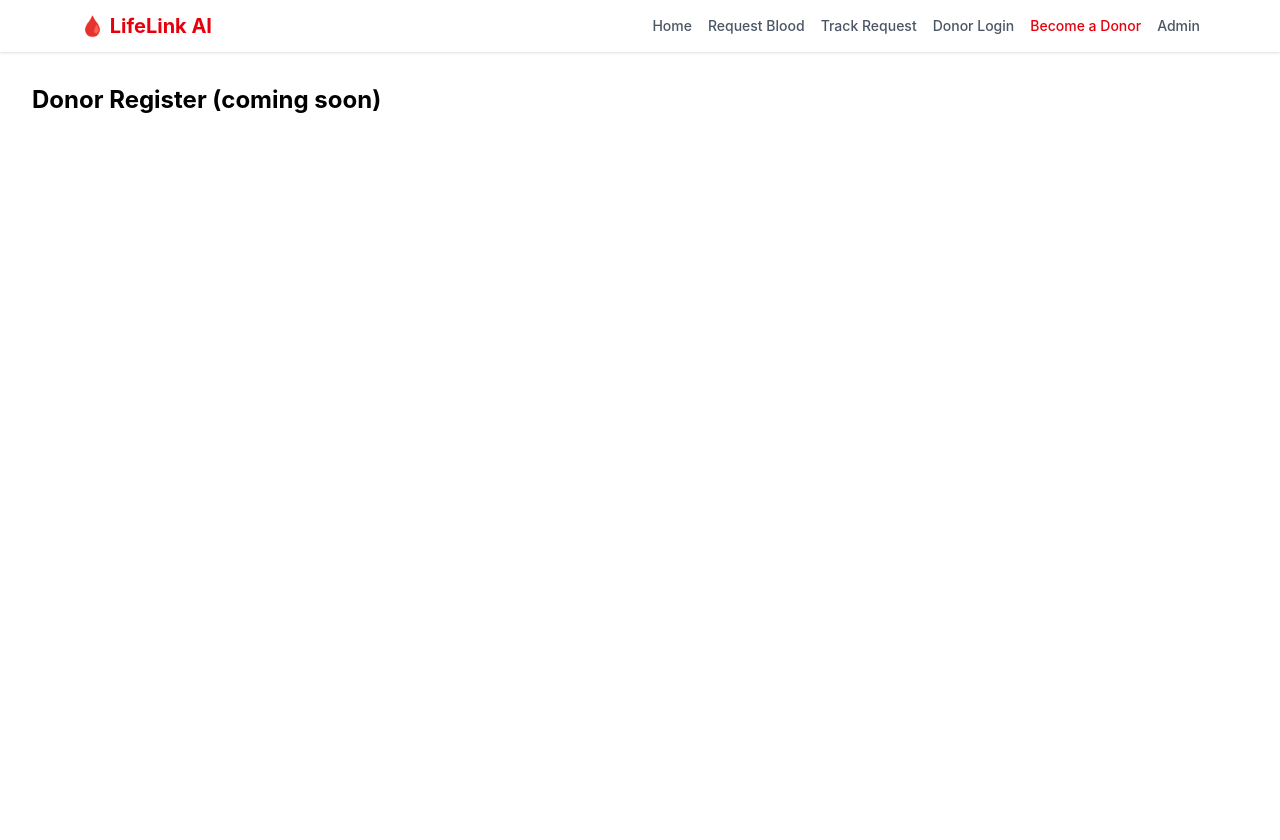
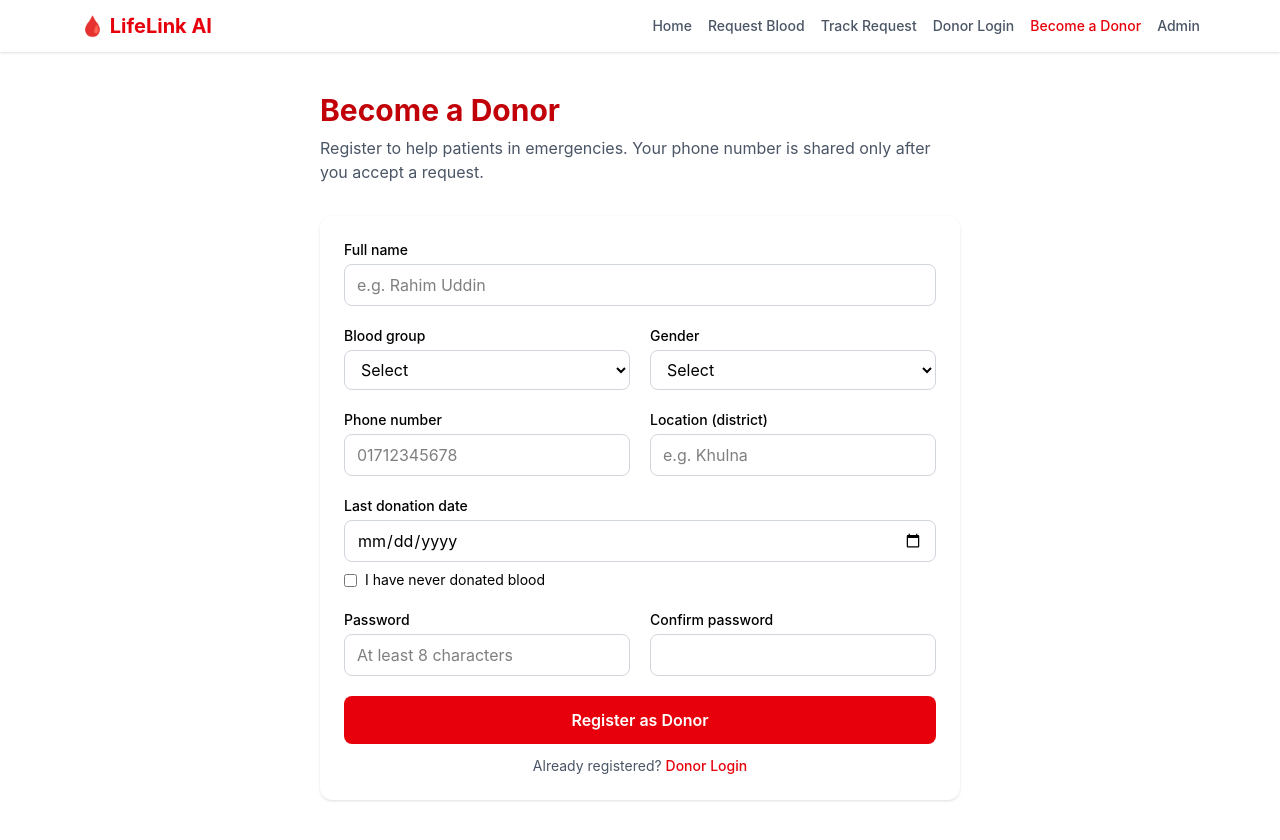
Before and after one commit to TabassumEma/cse4104-7c-t06-LifeLink-AI, a React (Vite) app in the folder frontend/: page /donor/register in a window 1280 px wide. Before the commit the page ends 800 px from the top, so only its background shows below. Built offline with nearby package versions, Linux system fonts and the light colour scheme.

Commit message:
Added donor registration form with validation

```diff
--- a/frontend/src/App.jsx
+++ b/frontend/src/App.jsx
@@ -2,6 +2,7 @@ import { BrowserRouter, Routes, Route } from "react-router-dom";
 import Navbar from "./components/Navbar";
 import Home from "./pages/public/Home";
 import Placeholder from "./pages/Placeholder";
+import DonorRegister from "./pages/auth/DonorRegister";
 
 export default function App() {
   return (
@@ -12,7 +13,7 @@ export default function App() {
         <Route path="/request" element={<Placeholder title="Request Blood" />} />
         <Route path="/track" element={<Placeholder title="Track Request" />} />
         <Route path="/donor/login" element={<Placeholder title="Donor Login" />} />
-        <Route path="/donor/register" element={<Placeholder title="Donor Register" />} />
+        <Route path="/donor/register" element={<DonorRegister />} />
         <Route path="/admin/login" element={<Placeholder title="Admin Login" />} />
       </Routes>
     </BrowserRouter>
--- /dev/null
+++ b/frontend/src/pages/auth/DonorRegister.jsx
@@ -0,0 +1,265 @@
+import { useState } from "react";
+import { Link } from "react-router-dom";
+import { nextEligibleDate, isInCooldown, formatDate } from "../../utils/cooldown";
+
+const bloodGroups = ["A+", "A-", "B+", "B-", "AB+", "AB-", "O+", "O-"];
+const locations = [
+  "Khulna", "Dhaka", "Chattogram", "Rajshahi", "Sylhet", "Barishal",
+  "Rangpur", "Mymensingh", "Jashore", "Bagerhat", "Satkhira", "Narail",
+  "Gazipur", "Narayanganj", "Cumilla", "Bogura",
+];
+
+const initial = {
+  name: "",
+  bloodGroup: "",
+  gender: "",
+  phone: "",
+  location: "",
+  neverDonated: false,
+  lastDonation: "",
+  password: "",
+  confirmPassword: "",
+};
+
+const inputClass =
+  "w-full rounded-lg border border-gray-300 px-3 py-2 focus:border-red-500 focus:outline-none";
+
+function Field({ label, error, children }) {
+  return (
+    <div>
+      <label className="mb-1 block text-sm font-medium">{label}</label>
+      {children}
+      {error && <p className="mt-1 text-sm text-red-600">{error}</p>}
+    </div>
+  );
+}
+
+export default function DonorRegister() {
+  const [form, setForm] = useState(initial);
+  const [errors, setErrors] = useState({});
+  const [submitted, setSubmitted] = useState(false);
+
+  const today = new Date().toISOString().split("T")[0];
+
+  const handleChange = (e) => {
+    const { name, value, type, checked } = e.target;
+    setForm({ ...form, [name]: type === "checkbox" ? checked : value });
+  };
+
+  const validate = () => {
+    const err = {};
+    if (form.name.trim().length < 3) err.name = "Please enter your full name.";
+    if (!form.bloodGroup) err.bloodGroup = "Select your blood group.";
+    if (!form.gender) err.gender = "Select your gender.";
+    if (!/^01[3-9]\d{8}$/.test(form.phone))
+      err.phone = "Enter a valid Bangladeshi number, e.g. 01712345678.";
+    if (!form.location.trim()) err.location = "Enter your location.";
+    if (!form.neverDonated) {
+      if (!form.lastDonation)
+        err.lastDonation = "Select the date, or tick “I have never donated”.";
+      else if (form.lastDonation > today)
+        err.lastDonation = "The date cannot be in the future.";
+    }
+    if (form.password.length < 8)
+      err.password = "Password must be at least 8 characters.";
+    if (form.confirmPassword !== form.password)
+      err.confirmPassword = "Passwords do not match.";
+    return err;
+  };
+
+  const handleSubmit = (e) => {
+    e.preventDefault();
+    const found = validate();
+    setErrors(found);
+    if (Object.keys(found).length === 0) {
+      // TODO: backend তৈরি হলে এখানে axios দিয়ে API call হবে
+      const { password, confirmPassword, ...safeData } = form;
+      console.log("Donor registration:", safeData);
+      setSubmitted(true);
+    }
+  };
+
+  // PDF 4.4: তারিখ আর gender দিলেই পরবর্তী donation-এর তারিখ দেখাবে
+  const showPreview =
+    !form.neverDonated &&
+    form.lastDonation &&
+    form.gender &&
+    form.lastDonation <= today;
+
+  if (submitted) {
+    return (
+      <div className="mx-auto max-w-md px-4 py-16 text-center">
+        <div className="text-5xl">✅</div>
+        <h1 className="mt-4 text-2xl font-bold">Registration received</h1>
+        <p className="mt-2 text-gray-600">
+          Thank you for becoming a donor. Your account will be verified by an
+          admin before you appear in donor matching.
+        </p>
+        <Link
+          to="/donor/login"
+          className="mt-6 inline-block rounded-lg bg-red-600 px-6 py-3 font-semibold text-white hover:bg-red-700"
+        >
+          Go to Donor Login
+        </Link>
+      </div>
+    );
+  }
+
+  return (
+    <div className="mx-auto max-w-2xl px-4 py-10">
+      <h1 className="text-3xl font-bold text-red-700">Become a Donor</h1>
+      <p className="mt-2 text-gray-600">
+        Register to help patients in emergencies. Your phone number is shared
+        only after you accept a request.
+      </p>
+
+      <form
+        onSubmit={handleSubmit}
+        noValidate
+        className="mt-8 grid gap-5 rounded-xl bg-white p-6 shadow sm:grid-cols-2"
+      >
+        <div className="sm:col-span-2">
+          <Field label="Full name" error={errors.name}>
+            <input
+              name="name"
+              value={form.name}
+              onChange={handleChange}
+              className={inputClass}
+              placeholder="e.g. Rahim Uddin"
+            />
+          </Field>
+        </div>
+
+        <Field label="Blood group" error={errors.bloodGroup}>
+          <select
+            name="bloodGroup"
+            value={form.bloodGroup}
+            onChange={handleChange}
+            className={inputClass}
+          >
+            <option value="">Select</option>
+            {bloodGroups.map((g) => (
+              <option key={g} value={g}>{g}</option>
+            ))}
+          </select>
+        </Field>
+
+        <Field label="Gender" error={errors.gender}>
+          <select
+            name="gender"
+            value={form.gender}
+            onChange={handleChange}
+            className={inputClass}
+          >
+            <option value="">Select</option>
+            <option value="male">Male</option>
+            <option value="female">Female</option>
+          </select>
+        </Field>
+
+        <Field label="Phone number" error={errors.phone}>
+          <input
+            name="phone"
+            value={form.phone}
+            onChange={handleChange}
+            className={inputClass}
+            placeholder="01712345678"
+            inputMode="numeric"
+            maxLength={11}
+          />
+        </Field>
+
+        <Field label="Location (district)" error={errors.location}>
+          <input
+            name="location"
+            value={form.location}
+            onChange={handleChange}
+            list="locations"
+            className={inputClass}
+            placeholder="e.g. Khulna"
+          />
+          <datalist id="locations">
+            {locations.map((l) => (
+              <option key={l} value={l} />
+            ))}
+          </datalist>
+        </Field>
+
+        <div className="sm:col-span-2">
+          <Field label="Last donation date" error={errors.lastDonation}>
+            <input
+              type="date"
+              name="lastDonation"
+              value={form.lastDonation}
+              onChange={handleChange}
+              max={today}
+              disabled={form.neverDonated}
+              className={`${inputClass} disabled:bg-gray-100`}
+            />
+          </Field>
+          <label className="mt-2 flex items-center gap-2 text-sm">
+            <input
+              type="checkbox"
+              name="neverDonated"
+              checked={form.neverDonated}
+              onChange={handleChange}
+            />
+            I have never donated blood
+          </label>
+
+          {showPreview && (
+            <p
+              className={`mt-3 rounded-lg p-3 text-sm ${
+                isInCooldown(form.lastDonation, form.gender)
+                  ? "bg-yellow-50 text-yellow-800"
+                  : "bg-green-50 text-green-800"
+              }`}
+            >
+              {isInCooldown(form.lastDonation, form.gender)
+                ? `⏳ You can donate again from ${formatDate(
+                    nextEligibleDate(form.lastDonation, form.gender)
+                  )}.`
+                : "✅ You are eligible to donate now."}
+            </p>
+          )}
+        </div>
+
+        <Field label="Password" error={errors.password}>
+          <input
+            type="password"
+            name="password"
+            value={form.password}
+            onChange={handleChange}
+            className={inputClass}
+            placeholder="At least 8 characters"
+          />
+        </Field>
+
+        <Field label="Confirm password" error={errors.confirmPassword}>
+          <input
+            type="password"
+            name="confirmPassword"
+            value={form.confirmPassword}
+            onChange={handleChange}
+            className={inputClass}
+          />
+        </Field>
+
+        <div className="sm:col-span-2">
+          <button
+            type="submit"
+            className="w-full rounded-lg bg-red-600 px-6 py-3 font-semibold text-white hover:bg-red-700"
+          >
+            Register as Donor
+          </button>
+          <p className="mt-3 text-center text-sm text-gray-600">
+            Already registered?{" "}
+            <Link to="/donor/login" className="font-medium text-red-600">
+              Donor Login
+            </Link>
+          </p>
+        </div>
+      </form>
+    </div>
+  );
+}
--- /dev/null
+++ b/frontend/src/utils/cooldown.js
@@ -0,0 +1,18 @@
+// PDF 4.4: ছেলেদের ৩ মাস, মেয়েদের ৪ মাস অপেক্ষা
+export function nextEligibleDate(lastDonation, gender) {
+  const d = new Date(lastDonation);
+  d.setMonth(d.getMonth() + (gender === "female" ? 4 : 3));
+  return d;
+}
+
+export function isInCooldown(lastDonation, gender) {
+  return new Date() < nextEligibleDate(lastDonation, gender);
+}
+
+export function formatDate(date) {
+  return date.toLocaleDateString("en-GB", {
+    day: "numeric",
+    month: "long",
+    year: "numeric",
+  });
+}
```
